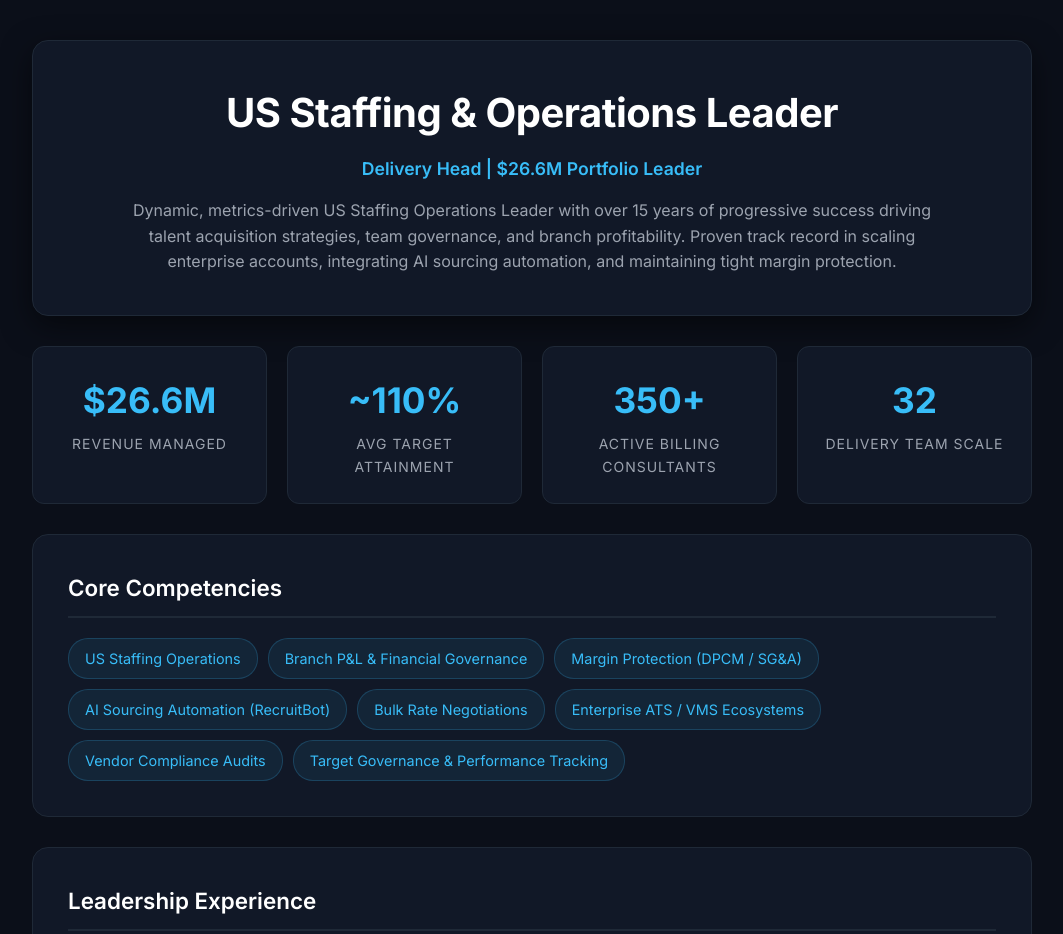
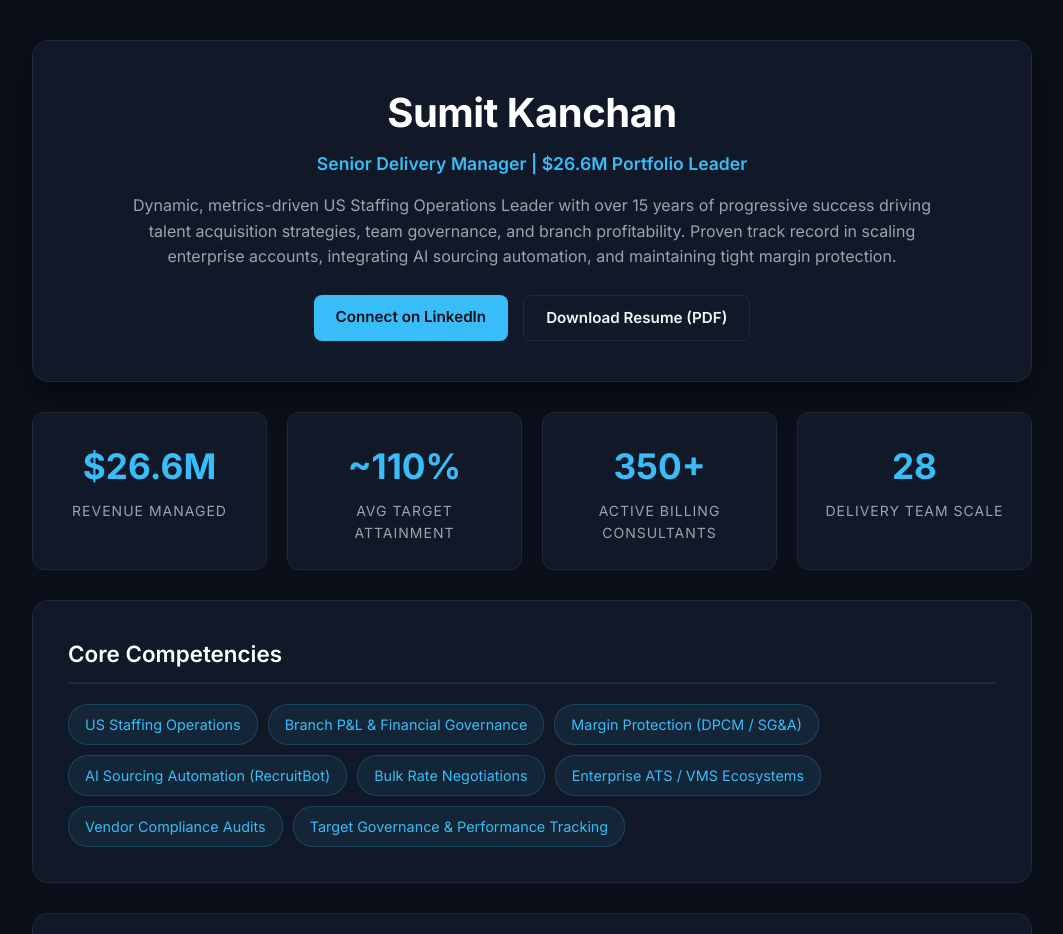
Before and after one commit to sumitkanchan/sumitkanchan.github.io, a plain HTML site: page index.html in a window 1280 px wide. Shown: the top 934 px of the page, without its empty margins (108-1171 px from the left). Drawn offline with Linux system fonts and the light colour scheme.

Commit message:
index.html

```diff
--- a/index.html
+++ b/index.html
@@ -3,7 +3,7 @@
 <head>
     <meta charset="UTF-8">
     <meta name="viewport" content="width=device-width, initial-scale=1.0">
-    <title>Executive Portfolio | US Staffing & Operations Leader</title>
+    <title>Sumit Kanchan | US Staffing & Operations Leader</title>
     <link href="https://fonts.googleapis.com/css2?family=Inter:wght@300;400;600;700&display=swap" rel="stylesheet">
     <style>
         :root {
@@ -46,7 +46,7 @@
             font-weight: 700;
             letter-spacing: -0.5px;
             color: #ffffff;
-            margin-bottom: 10px;
+            margin-bottom: 5px;
         }
 
         .title-badge {
@@ -59,9 +59,49 @@
 
         .summary {
             max-width: 800px;
-            margin: 0 auto;
+            margin: 0 auto 25px auto;
             color: var(--text-muted);
             font-size: 1rem;
+        }
+
+        /* CTA Buttons */
+        .btn-container {
+            display: flex;
+            justify-content: center;
+            gap: 15px;
+            flex-wrap: wrap;
+        }
+
+        .btn {
+            display: inline-block;
+            padding: 10px 22px;
+            border-radius: 8px;
+            font-weight: 600;
+            font-size: 0.95rem;
+            text-decoration: none;
+            transition: all 0.2s ease;
+        }
+
+        .btn-primary {
+            background-color: var(--accent-cyan);
+            color: #0b0f19;
+        }
+
+        .btn-primary:hover {
+            box-shadow: 0 0 15px var(--accent-glow);
+            transform: translateY(-2px);
+        }
+
+        .btn-secondary {
+            background-color: transparent;
+            color: var(--text-main);
+            border: 1px solid var(--card-border);
+        }
+
+        .btn-secondary:hover {
+            border-color: var(--accent-cyan);
+            color: var(--accent-cyan);
+            transform: translateY(-2px);
         }
 
         /* Metrics Grid */
@@ -200,11 +240,16 @@
 
         <!-- Header -->
         <header>
-            <h1>US Staffing & Operations Leader</h1>
-            <div class="title-badge">Delivery Head | $26.6M Portfolio Leader</div>
+            <h1>Sumit Kanchan</h1>
+            <div class="title-badge">Senior Delivery Manager | $26.6M Portfolio Leader</div>
             <p class="summary">
                 Dynamic, metrics-driven US Staffing Operations Leader with over 15 years of progressive success driving talent acquisition strategies, team governance, and branch profitability. Proven track record in scaling enterprise accounts, integrating AI sourcing automation, and maintaining tight margin protection.
             </p>
+
+            <div class="btn-container">
+                <a href="https://www.linkedin.com/in/sumit-kanchan/" target="_blank" class="btn btn-primary">Connect on LinkedIn</a>
+                <a href="resume.pdf" target="_blank" class="btn btn-secondary">Download Resume (PDF)</a>
+            </div>
         </header>
 
         <!-- Metrics Grid -->
@@ -222,7 +267,7 @@
                 <div class="metric-label">Active Billing Consultants</div>
             </div>
             <div class="metric-card">
-                <div class="metric-number">32</div>
+                <div class="metric-number">28</div>
                 <div class="metric-label">Delivery Team Scale</div>
             </div>
         </div>
@@ -232,13 +277,13 @@
             <h2 class="section-title">Core Competencies</h2>
             <div class="skills-wrapper">
                 <div class="skill-tag">US Staffing Operations</div>
-                <div class="skill-tag">Branch P&L & Financial Governance</div>
-                <div class="skill-tag">Margin Protection (DPCM / SG&A)</div>
+                <div class="skill-tag">Branch P&amp;L &amp; Financial Governance</div>
+                <div class="skill-tag">Margin Protection (DPCM / SG&amp;A)</div>
                 <div class="skill-tag">AI Sourcing Automation (RecruitBot)</div>
                 <div class="skill-tag">Bulk Rate Negotiations</div>
                 <div class="skill-tag">Enterprise ATS / VMS Ecosystems</div>
                 <div class="skill-tag">Vendor Compliance Audits</div>
-                <div class="skill-tag">Target Governance & Performance Tracking</div>
+                <div class="skill-tag">Target Governance &amp; Performance Tracking</div>
             </div>
         </div>
 
@@ -280,18 +325,18 @@
         <div class="section">
             <h2 class="section-title">Technical Ecosystem</h2>
             <div class="tech-category">
-                <span>ATS & Recruiting Tools:</span> JobDiva, LinkedIn Recruiter, ZoomInfo, Dice, Monster, CareerBuilder, RecruitBot
+                <span>ATS &amp; Recruiting Tools:</span> JobDiva, LinkedIn Recruiter, ZoomInfo, Dice, Monster, CareerBuilder, RecruitBot
             </div>
             <div class="tech-category">
                 <span>VMS Platforms:</span> Beeline, SAP Fieldglass
             </div>
             <div class="tech-category">
-                <span>Analytics & Collaboration:</span> Internal Analytics ("MB" Platform), Microsoft Teams
+                <span>Analytics &amp; Collaboration:</span> Internal Analytics ("MB" Platform), Microsoft Teams
             </div>
         </div>
 
         <footer>
-            <p>© Executive Digital Portfolio | Hosted on GitHub Pages</p>
+            <p>© Sumit Kanchan | Executive Digital Portfolio | Hosted on GitHub Pages</p>
         </footer>
 
     </div>
```
